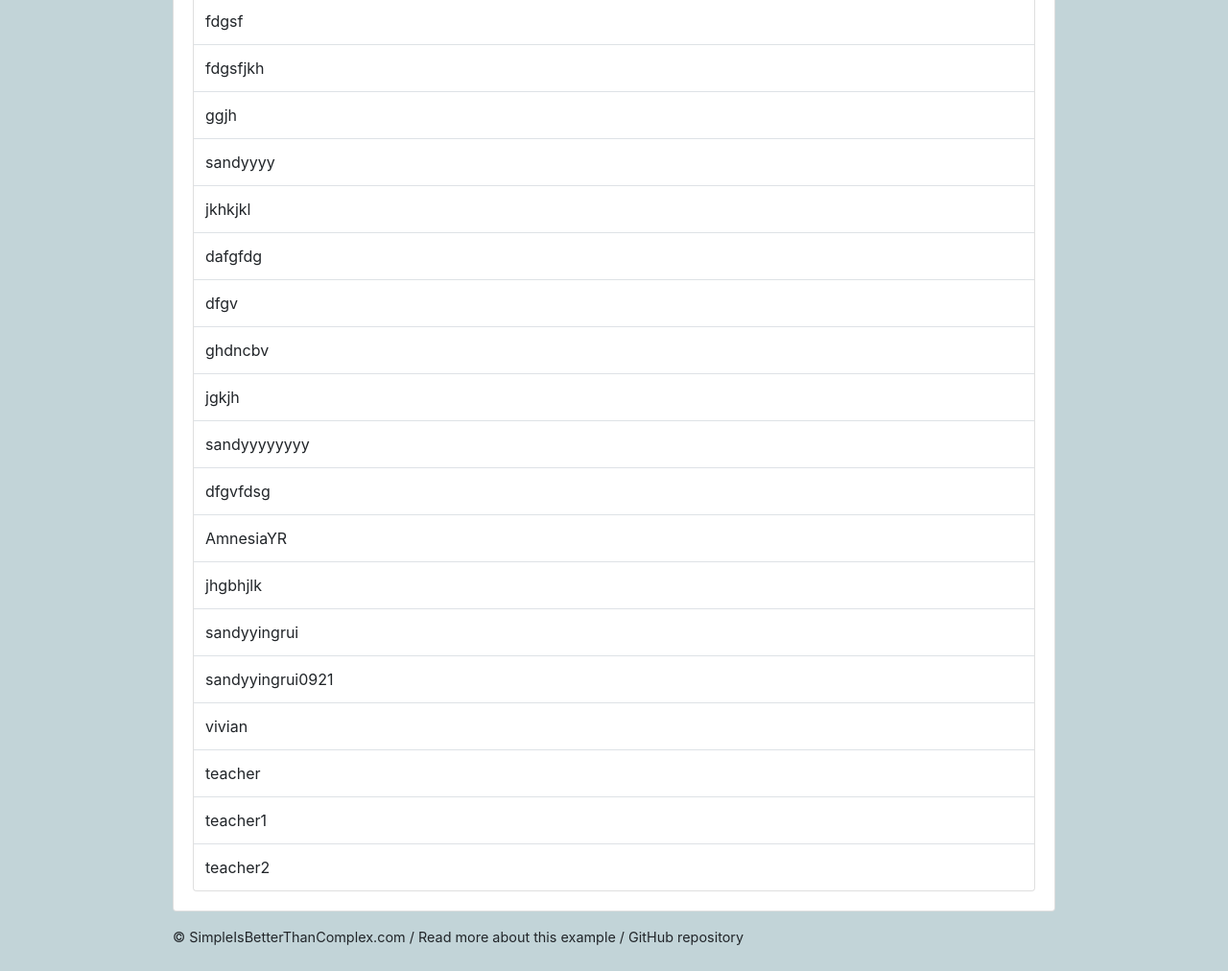
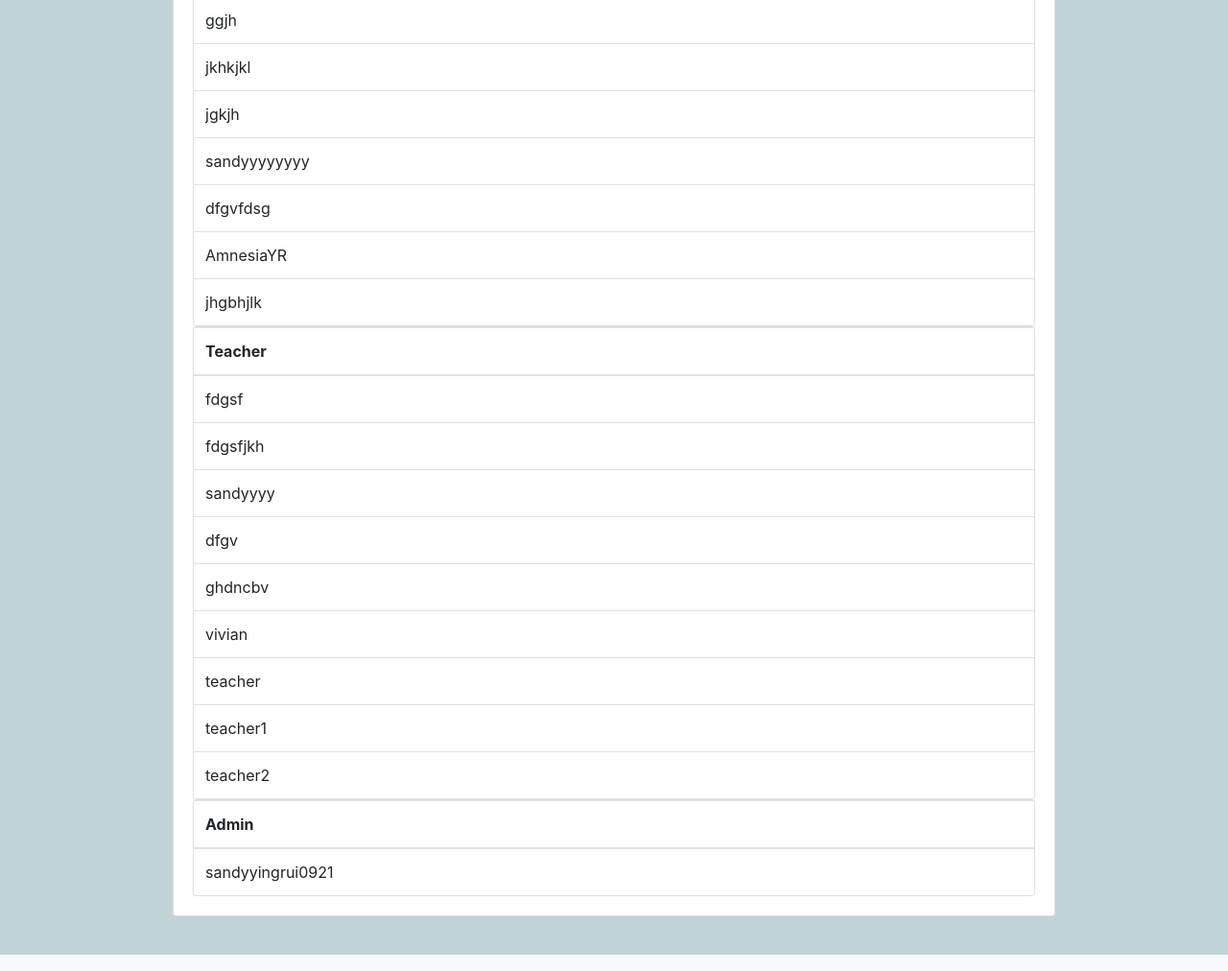
Before and after one commit to SandyRuiYing/MIS374, a Django app: page /admins/manageuser in a window 1280 px wide. Shown: the part 301-1313 px from the top of the page at 96% size. Run offline with Django 3.2, Linux system fonts and the light colour scheme; data comes from the database, SQL or seed files in the repository; both versions use the stored data as it was after the commit; some libraries are stand-ins or nearby versions; some web fonts are replaced.

Commit message:
new updates

```diff
--- a/374/enrollmentsystem/enrollment/templates/enrollment/admins/manageuser.html
+++ b/374/enrollmentsystem/enrollment/templates/enrollment/admins/manageuser.html
@@ -7,14 +7,16 @@
     <table class="table mb-0">
       <thead>
         <tr>
-          <th> Parent </th>
+          <th>Parent</th>
           <th></th>
         </tr>
       </thead>
       <tbody>
-        {% for user in User %}
+
+        {% for parent in user.0 %}
           <tr>
-            <td class="align-middle">{{ user.username }}</td>
+
+            <td class="align-middle">{{ parent.username }}</td>
             <td class="text-right">
             </td>
           </tr>
@@ -23,6 +25,59 @@
             <td class="bg-light text-center font-italic" colspan="4">No quiz matching your interests right now.</td>
           </tr>
         {% endfor %}
+
+      </tbody>
+    </table>
+  </div>
+ <div class="card">
+    <table class="table mb-0">
+      <thead>
+        <tr>
+          <th>Teacher</th>
+          <th></th>
+        </tr>
+      </thead>
+      <tbody>
+
+        {% for teacher in user.1 %}
+          <tr>
+
+            <td class="align-middle">{{ teacher.username }}</td>
+            <td class="text-right">
+            </td>
+          </tr>
+        {% empty %}
+          <tr>
+            <td class="bg-light text-center font-italic" colspan="4">No quiz matching your interests right now.</td>
+          </tr>
+        {% endfor %}
+
+      </tbody>
+    </table>
+  </div>
+ <div class="card">
+    <table class="table mb-0">
+      <thead>
+        <tr>
+          <th>Admin</th>
+          <th></th>
+        </tr>
+      </thead>
+      <tbody>
+
+        {% for admin in user.2 %}
+          <tr>
+
+            <td class="align-middle">{{ admin.username }}</td>
+            <td class="text-right">
+            </td>
+          </tr>
+        {% empty %}
+          <tr>
+            <td class="bg-light text-center font-italic" colspan="4">No quiz matching your interests right now.</td>
+          </tr>
+        {% endfor %}
+
       </tbody>
     </table>
   </div>
--- a/374/enrollmentsystem/enrollment/templates/enrollment/parents/addchild_form.html
+++ b/374/enrollmentsystem/enrollment/templates/enrollment/parents/addchild_form.html
@@ -9,7 +9,9 @@
       <form method="post" novalidate>
         {% csrf_token %}
         <input type="hidden" name="next" value="{{ next }}">
-        {{ form|crispy }}
+        {{ form|crispy }} Format(MM/DD/YEAR)
+        <br>
+        <br>
         <button type="submit" class="btn btn-success">Submit</button>
       </form>
     </div>
--- a/374/enrollmentsystem/enrollment/views/admins.py
+++ b/374/enrollmentsystem/enrollment/views/admins.py
@@ -13,7 +13,9 @@ from django.views.generic import (CreateView, DeleteView, DetailView, ListView,
 from ..decorators import teacher_required
 from ..forms import AdminSignUpForm
 from ..models import User
-
+from django.http import HttpResponse
+from django.template import loader
+from django.shortcuts import render
 
 class AdminSignUpView(CreateView):
     model = User
@@ -31,15 +33,29 @@ class AdminSignUpView(CreateView):
 
 
 def index(request):
-
     return render(request, 'enrollment/admins/index.html')
 
 class manageUserView(ListView):
     model = User
-    context_object_name = 'User'
+    context_object_name = 'user'
     template_name = 'enrollment/admins/manageuser.html'
 
     def get_queryset(self):
+        parent = User.objects.filter(is_parent = True)
+        teacher =  User.objects.filter(is_teacher = True)
+        admin = User.objects.filter(is_admin = True)
+        return parent, teacher, admin
+       # render(self.request, 'enrollment/admins/manageuser.html', {'parent': list(parent)})
+        #return redirect('home')
 
-        queryset = User.objects.all()
-        return queryset
+
+
+
+
+#def manageuser(request):
+    #parent = User.objects.filter(is_parent = True).get_context_data()
+    #parent = User.objects.all()
+ #   return render(request, 'enrollment/admins/manageuser.html', {parent: 'parent'})
+
+    #template = loader.get_template('enrollment/admins/manageuser.html')
+    #return HttpResponse(template.render(parent, request))
--- a/374/enrollmentsystem/enrollment/views/enrollment.py
+++ b/374/enrollmentsystem/enrollment/views/enrollment.py
@@ -10,10 +10,12 @@ def home(request):
     if request.user.is_authenticated:
         if request.user.is_teacher:
              return redirect('teachers/index')
-        if request.user.is_parent:
+        elif request.user.is_parent:
              return redirect('parents/index')
-        if request.user.is_admin:
+        elif request.user.is_admin:
              return redirect('admins/index')
+        else:
+            return redirect('admins/index')
 
     return render(request, 'enrollment/home.html')
 
--- a/374/enrollmentsystem/templates/base.html
+++ b/374/enrollmentsystem/templates/base.html
@@ -3,7 +3,7 @@
   <head>
     <meta charset="utf-8">
     <meta name="viewport" content="width=device-width, initial-scale=1, shrink-to-fit=no">
-    <title>{% block title %}Django School{% endblock %}</title>
+    <title>{% block title %}All Austin Coop Nursery School{% endblock %}</title>
     <link rel="icon" href="{% static 'img/favicon.png' %}">
     <link href="https://fonts.googleapis.com/css?family=Clicker+Script" rel="stylesheet">
     <link rel="stylesheet" href="https://maxcdn.bootstrapcdn.com/bootstrap/4.0.0/css/bootstrap.min.css" integrity="sha384-Gn5384xqQ1aoWXA+058RXPxPg6fy4IWvTNh0E263XmFcJlSAwiGgFAW/dAiS6JXm" crossorigin="anonymous">
@@ -16,7 +16,6 @@
     {% endif %}
   </head>
   <body>
-    <a href="https://github.com/sibtc/django-multiple-user-types-example"><img style="position: absolute; top: 0; right: 0; border: 0;" src="https://camo.githubusercontent.com/38ef81f8aca64bb9a64448d0d70f1308ef5341ab/68747470733a2f2f73332e616d617a6f6e6177732e636f6d2f6769746875622f726962626f6e732f666f726b6d655f72696768745f6461726b626c75655f3132313632312e706e67" alt="Fork me on GitHub" data-canonical-src="https://s3.amazonaws.com/github/ribbons/forkme_right_darkblue_121621.png"></a>
     <div class="container my-4">
       <div class="row justify-content-center">
         <div class="col-md-10 col-sm-12">
@@ -24,7 +23,7 @@
             <div class="col-6">
               <h1 class="logo">
                 <a href="{% url 'home' %}">
-                  Django School
+                  All Austin Coop Nursery School
                   {% if user.is_authenticated %}
                     {% if user.is_teacher %}
                       <span class="icon-feather" data-toggle="tooltip" data-placement="right" title="Teacher profile"></span>
@@ -40,7 +39,7 @@
                 <p class="pt-3">Logged in as <strong>{{ user.username }}</strong>. <a href="{% url 'logout' %}">Log out</a>.</p>
               {% else %}
                 <a href="{% url 'login' %}" class="btn btn-light" role="button">Log in</a>
-                <a href="{% url 'signup' %}" class="btn btn-primary" role="button">Sign up</a>
+                <a href="{% url 'parent_signup' %}" class="btn btn-primary" role="button">Sign up</a>
               {% endif %}
             </div>
           </div>
@@ -59,11 +58,6 @@
             </div>
           </div>
           <footer>
-            <a href="https://simpleisbetterthancomplex.com">© SimpleIsBetterThanComplex.com</a>
-            /
-            <a href="https://simpleisbetterthancomplex.com/tutorial/2018/01/18/how-to-implement-multiple-user-types-with-django.html">Read more about this example</a>
-            /
-            <a href="https://github.com/sibtc/django-multiple-user-types-example">GitHub repository</a>
           </footer>
         </div>
       </div>
--- a/374/enrollmentsystem/templates/registration/login.html
+++ b/374/enrollmentsystem/templates/registration/login.html
@@ -22,6 +22,10 @@
         {{ form.username|as_crispy_field }}
         {{ form.password|as_crispy_field }}
         <button type="submit" class="btn btn-primary">Log in</button>
+        <br>
+        <br>
+        Note: Please contact the school for resetting the password
+        <br>
       </form>
     </div>
   </div>
```
Also changed, not shown: 374/enrollmentsystem/enrollment/templates/enrollment/home.html (+2 -8 lines), 374/enrollmentsystem/enrollment/templates/enrollment/parents/index.html (+8 -3 lines), 374/enrollmentsystem/db.sqlite3.
